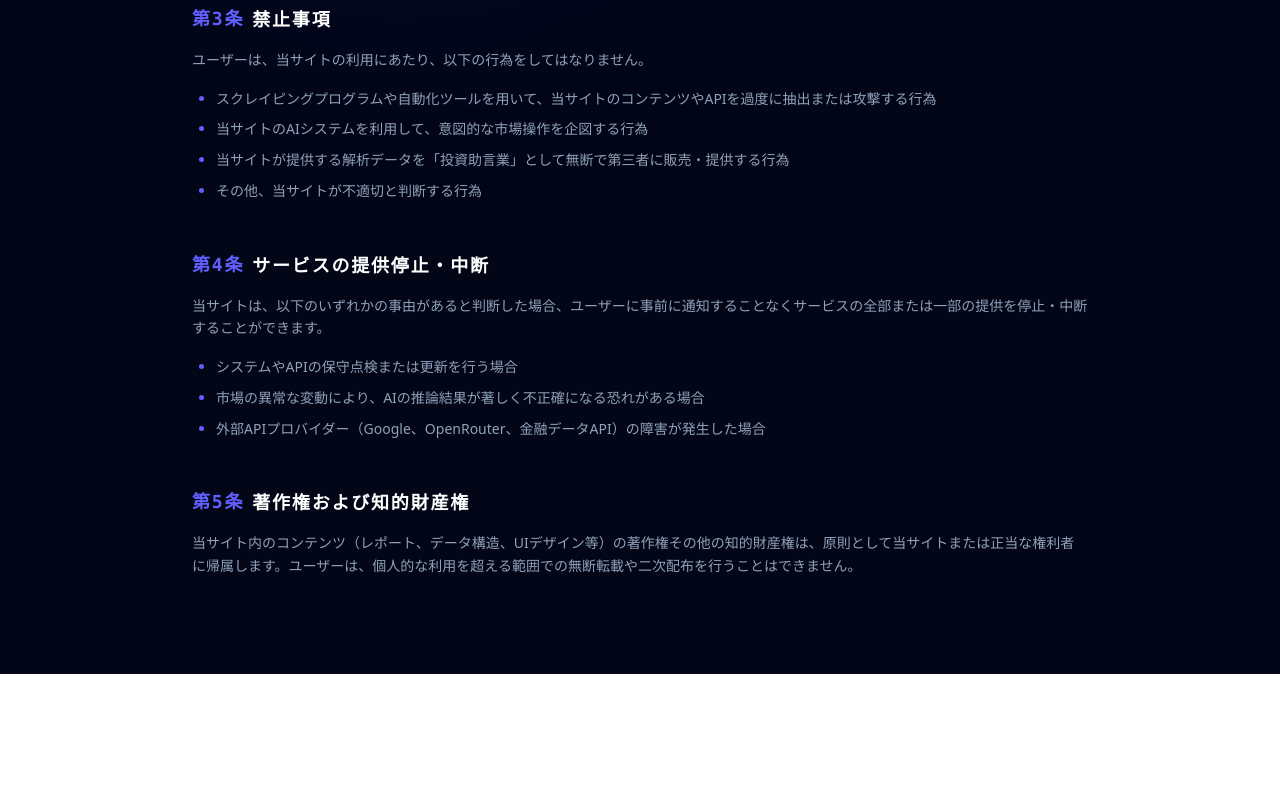
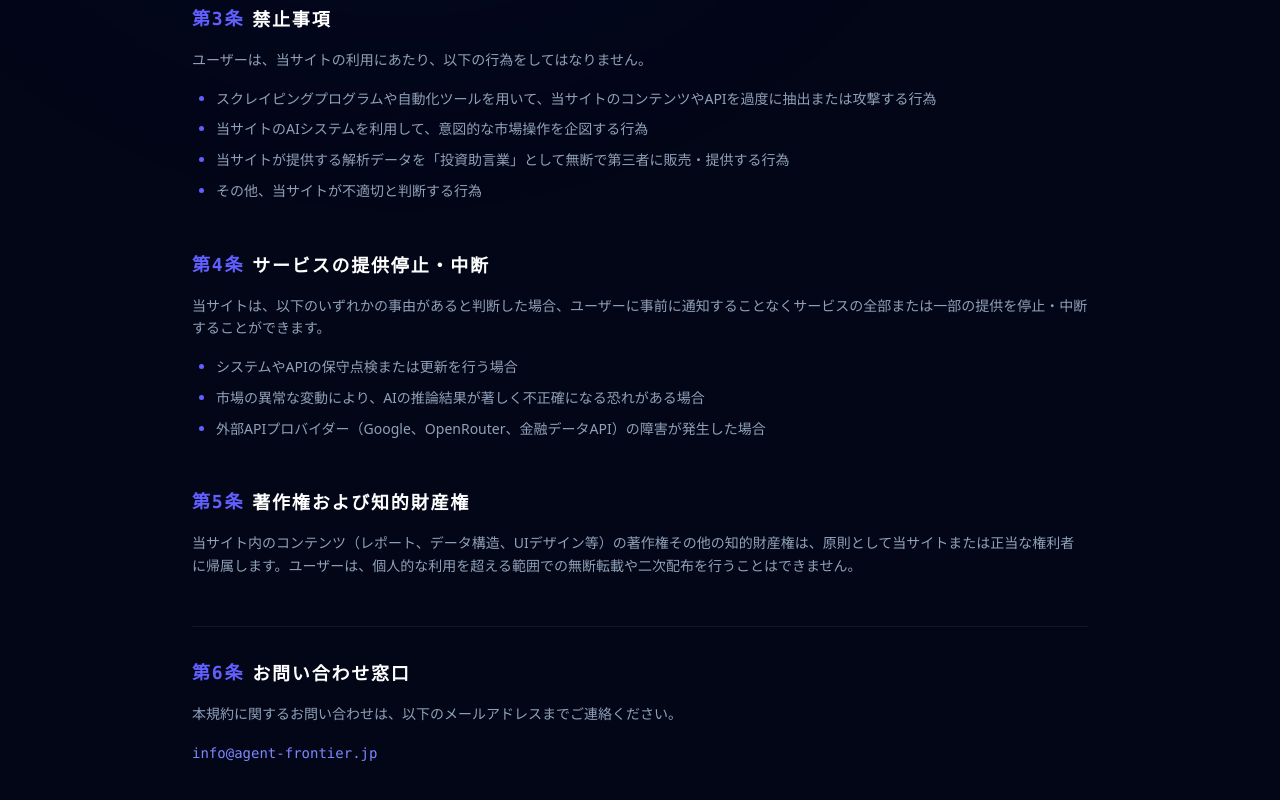
Before and after one commit to noriyuki007/synapse-capital-frontend, a Next.js app: page /terms in a window 1280 px wide. Shown: the part 806-1606 px from the top of the page. Before the commit the page ends 1480 px from the top, so only its background shows below. Built offline with nearby package versions, Linux system fonts and the light colour scheme.

Commit message:
update: set contact email to info@agent-frontier.jp across footer and legal pages

```diff
--- a/src/app/privacy/page.tsx
+++ b/src/app/privacy/page.tsx
@@ -94,6 +94,18 @@ const PrivacyPolicy = () => {
                             当サイトは、法令の変更やサービス内容の更新に伴い、本ポリシーを予告なく変更することがあります。変更後のポリシーは、当サイトに掲載された時点で効力を生じるものとします。
                         </p>
                     </section>
+
+                    <section className="space-y-4 pt-8 border-t border-slate-800/50">
+                        <h2 className="text-lg font-bold text-white tracking-widest flex items-center gap-2">
+                            <span className="text-emerald-500 font-mono">07.</span> お問い合わせ窓口
+                        </h2>
+                        <p>
+                            本ポリシーに関するお問い合わせ、または個人情報の取り扱いに関するご相談は、以下のメールアドレスまでご連絡ください。
+                        </p>
+                        <p className="text-emerald-400 font-mono mt-2">
+                            <a href="mailto:info@agent-frontier.jp" className="hover:underline">info@agent-frontier.jp</a>
+                        </p>
+                    </section>
                 </div>
             </div>
         </div>
--- a/src/app/terms/page.tsx
+++ b/src/app/terms/page.tsx
@@ -97,6 +97,18 @@ const TermsOfService = () => {
                             当サイト内のコンテンツ（レポート、データ構造、UIデザイン等）の著作権その他の知的財産権は、原則として当サイトまたは正当な権利者に帰属します。ユーザーは、個人的な利用を超える範囲での無断転載や二次配布を行うことはできません。
                         </p>
                     </section>
+
+                    <section className="space-y-4 pt-8 border-t border-slate-800/50">
+                        <h2 className="text-lg font-bold text-white tracking-widest flex items-center gap-2">
+                            <span className="text-indigo-500 font-mono">第6条</span> お問い合わせ窓口
+                        </h2>
+                        <p>
+                            本規約に関するお問い合わせは、以下のメールアドレスまでご連絡ください。
+                        </p>
+                        <p className="text-indigo-400 font-mono mt-2">
+                            <a href="mailto:info@agent-frontier.jp" className="hover:underline">info@agent-frontier.jp</a>
+                        </p>
+                    </section>
                 </div>
             </div>
         </div>
--- a/src/components/Footer.tsx
+++ b/src/components/Footer.tsx
@@ -84,7 +84,7 @@ export const Footer = () => {
                             <nav className="flex flex-col gap-5 text-xs font-black text-slate-400 uppercase tracking-widest">
                                 <Link href="/terms" className="hover:text-indigo-600 transition-colors">利用規約</Link>
                                 <Link href="/privacy" className="hover:text-indigo-600 transition-colors">プライバシーポリシー</Link>
-                                <Link href="mailto:support@synapsecapital.net" className="hover:text-indigo-600 transition-colors">お問い合わせ</Link>
+                                <Link href="mailto:info@agent-frontier.jp" className="hover:text-indigo-600 transition-colors">お問い合わせ</Link>
                             </nav>
                         </div>
                     </div>
```
